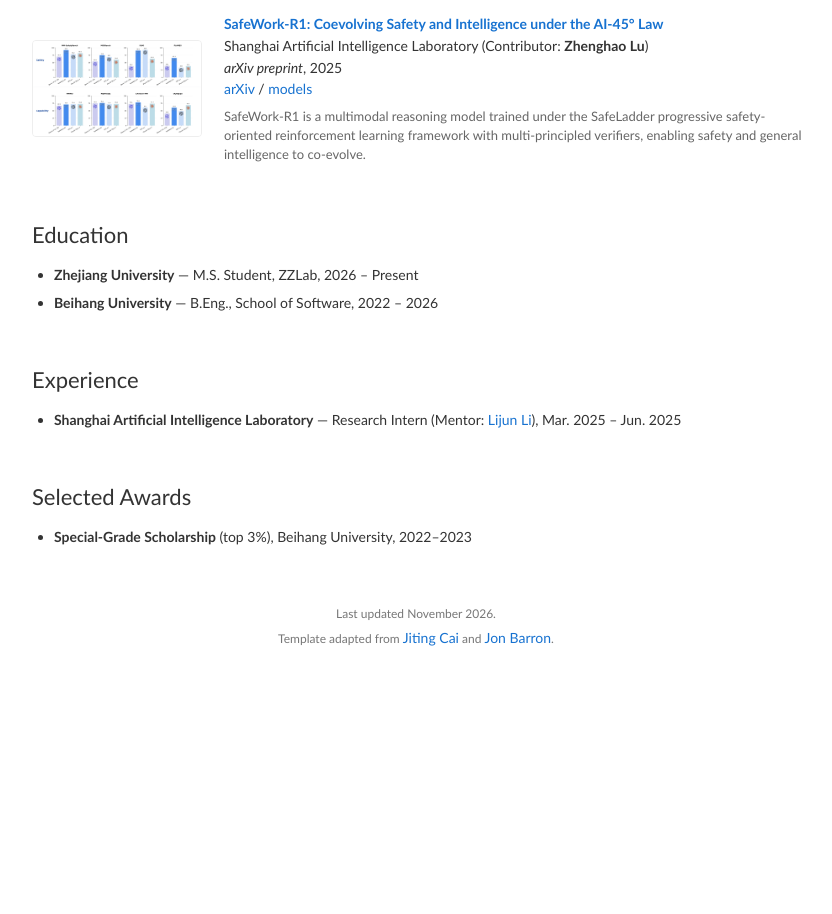
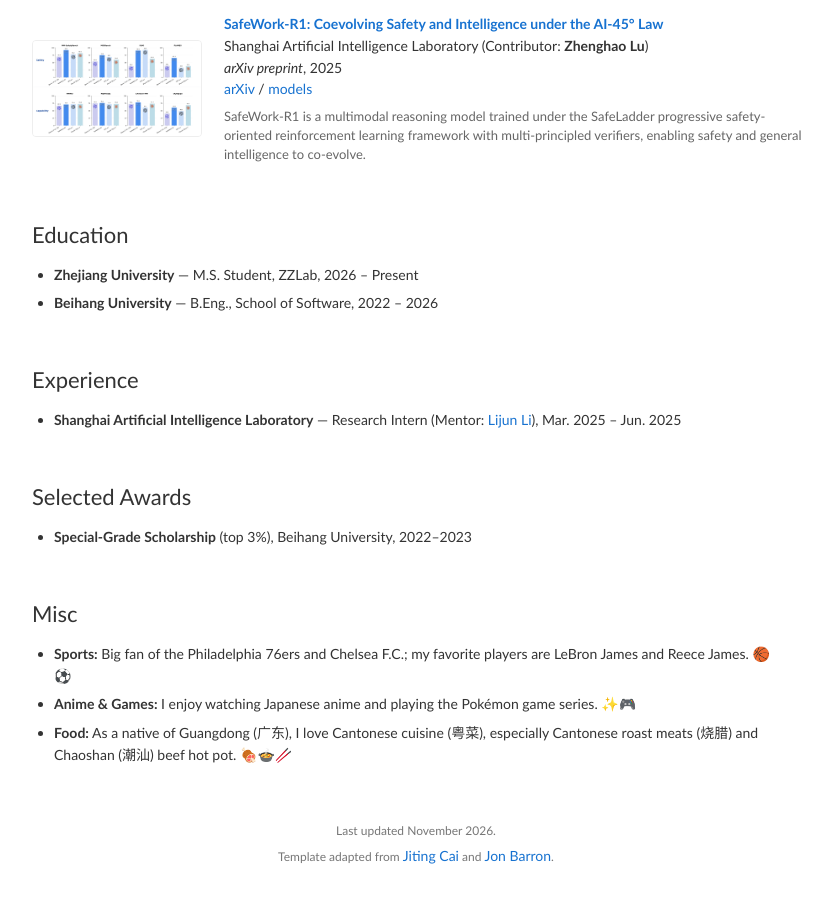
Before and after one commit to HongYep/HongYep.github.io, a plain HTML site: page index.html in a window 1280 px wide. Shown: the part 901-1815 px from the top of the page, without its empty margins (224-1056 px from the left). Before the commit the page ends 1602 px from the top, so only its background shows below. Drawn offline with Linux system fonts and the light colour scheme.

Commit message:
Add Misc section with personal interests

```diff
--- a/index.html
+++ b/index.html
@@ -140,14 +140,14 @@
         </ul>
       </section>
 
-      <!-- Optional Misc / Gallery section (uncomment and customize when ready):
       <section>
         <h2>Misc</h2>
         <ul class="simple-list">
-          <li><strong>Hobbies:</strong> ...</li>
+          <li><strong>Sports:</strong> Big fan of the Philadelphia 76ers and Chelsea F.C.; my favorite players are LeBron James and Reece James. 🏀⚽</li>
+          <li><strong>Anime &amp; Games:</strong> I enjoy watching Japanese anime and playing the Pokémon game series. ✨🎮</li>
+          <li><strong>Food:</strong> As a native of Guangdong (广东), I love Cantonese cuisine (粤菜), especially Cantonese roast meats (烧腊) and Chaoshan (潮汕) beef hot pot. 🍖🍲🥢</li>
         </ul>
       </section>
-      -->
 
       <!-- Optional Visitor Map (uncomment and add your own MapMyVisitors snippet):
       <div class="visitor-map" aria-label="Global visitor map">
```
